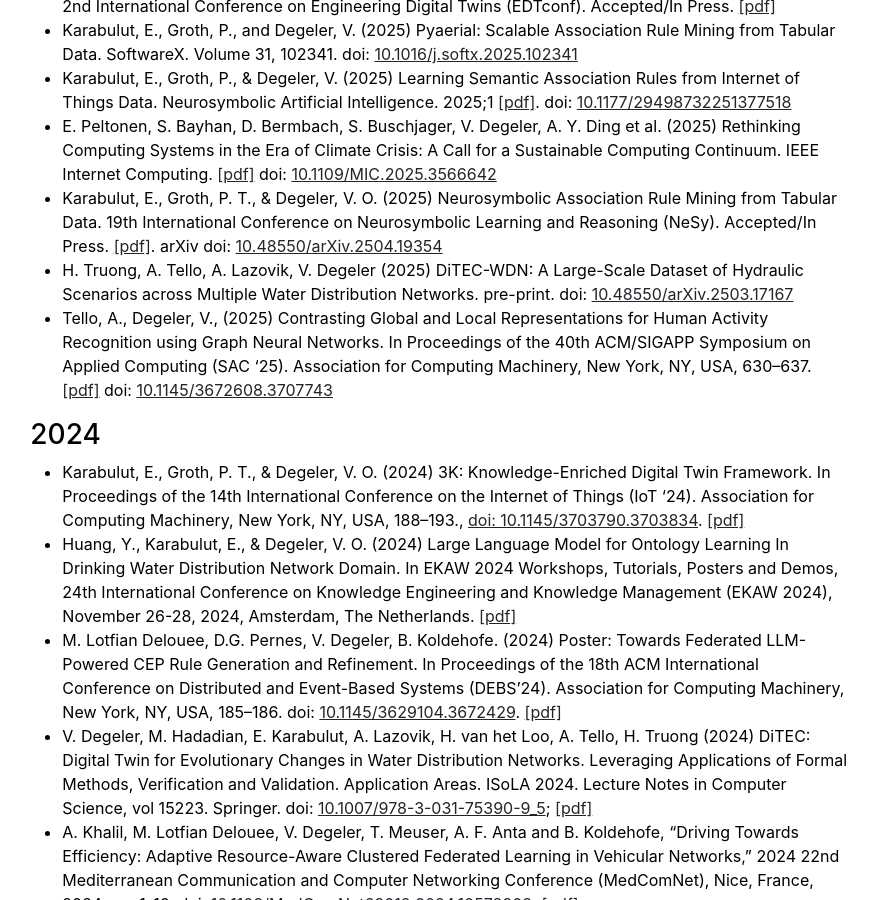
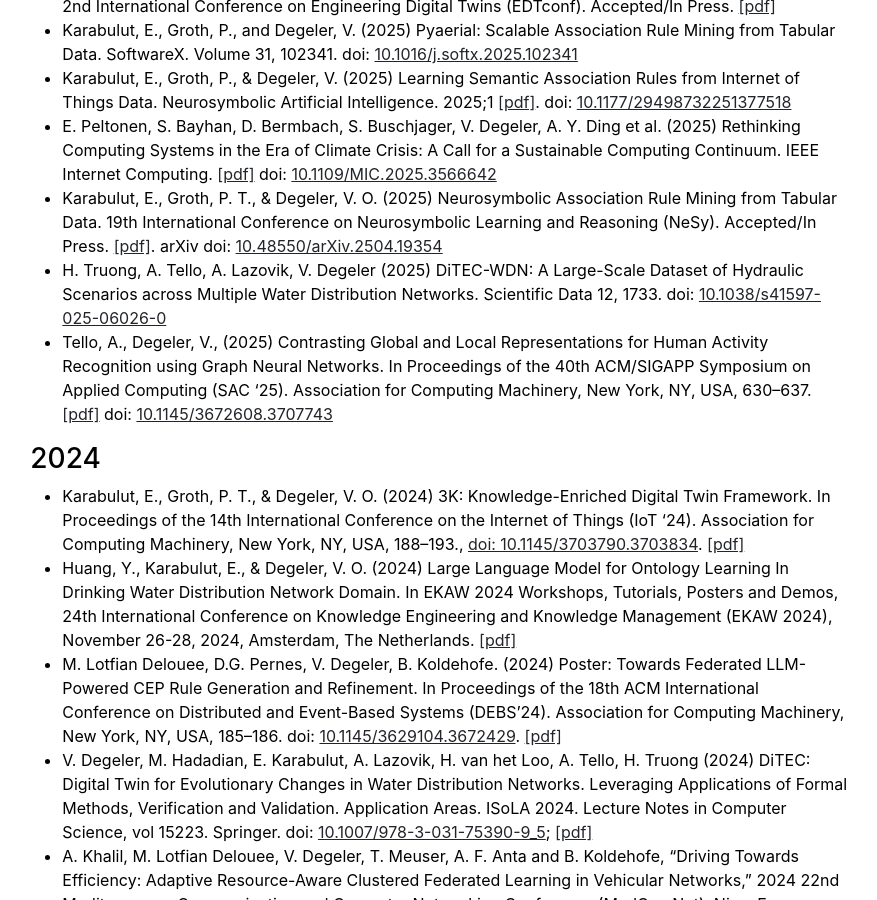
Before and after one commit to Degvik/degvik.github.io, a Jekyll site: the page built from publications.md, in a window 1280 px wide and 900 px high, scrolled down 518 px. Shown: the whole window, without its empty margins (199-1076 px from the left). Built offline with Jekyll 4.4.1, drawn with Linux system fonts in a browser that asks for light colours.

Commit message:
ditec-wdn published

```diff
--- a/publications.md
+++ b/publications.md
@@ -11,7 +11,7 @@ title: "Publications"
 - Karabulut, E., Groth, P., & Degeler, V. (2025) Learning Semantic Association Rules from Internet of Things Data. Neurosymbolic Artificial Intelligence. 2025;1 [\[pdf\]](https://vdegeler.com/files/25SemARMfromIOT.pdf). doi: [10.1177/29498732251377518](https://doi.org/10.1177/29498732251377518)
 - E. Peltonen, S. Bayhan, D. Bermbach, S. Buschjager, V. Degeler, A. Y. Ding et al. (2025) Rethinking Computing Systems in the Era of Climate Crisis: A Call for a Sustainable Computing Continuum. IEEE Internet Computing. [\[pdf\]](https://vdegeler.com/files/25SustainableCall.pdf) doi: [10.1109/MIC.2025.3566642](https://doi.org/10.1109/MIC.2025.3566642)
 - Karabulut, E., Groth, P. T., & Degeler, V. O. (2025) Neurosymbolic Association Rule Mining from Tabular Data. 19th International Conference on Neurosymbolic Learning and Reasoning (NeSy). Accepted/In Press. [\[pdf\]](https://vdegeler.com/files/25NeSyARM.pdf). arXiv doi: [10.48550/arXiv.2504.19354](https://doi.org/10.48550/arXiv.2504.19354)
-- H. Truong, A. Tello, A. Lazovik, V. Degeler (2025) DiTEC-WDN: A Large-Scale Dataset of Hydraulic Scenarios across Multiple Water Distribution Networks. pre-print. doi: [10.48550/arXiv.2503.17167](https://doi.org/10.48550/arXiv.2503.17167)
+- H. Truong, A. Tello, A. Lazovik, V. Degeler (2025) DiTEC-WDN: A Large-Scale Dataset of Hydraulic Scenarios across Multiple Water Distribution Networks. Scientific Data 12, 1733. doi: [10.1038/s41597-025-06026-0](https://doi.org/10.1038/s41597-025-06026-0)
 - Tello, A., Degeler, V., (2025) Contrasting Global and Local Representations for Human Activity Recognition using Graph Neural Networks. In Proceedings of the 40th ACM/SIGAPP Symposium on Applied Computing (SAC '25). Association for Computing Machinery, New York, NY, USA, 630–637. [\[pdf\]](https://vdegeler.com/files/25GNN4HAR.pdf) doi: [10.1145/3672608.3707743](https://doi.org/10.1145/3672608.3707743)
 
 ### 2024
```
